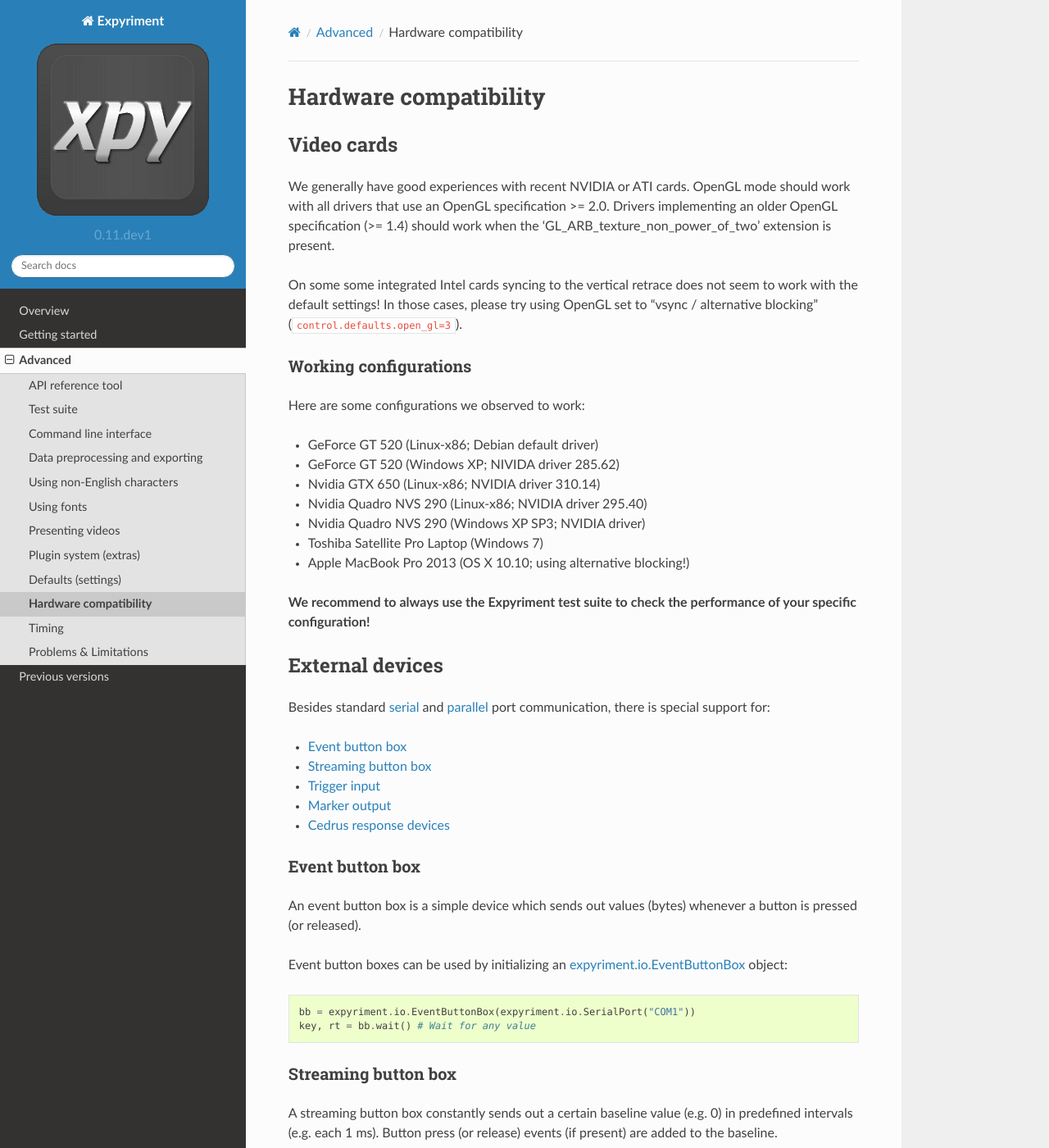
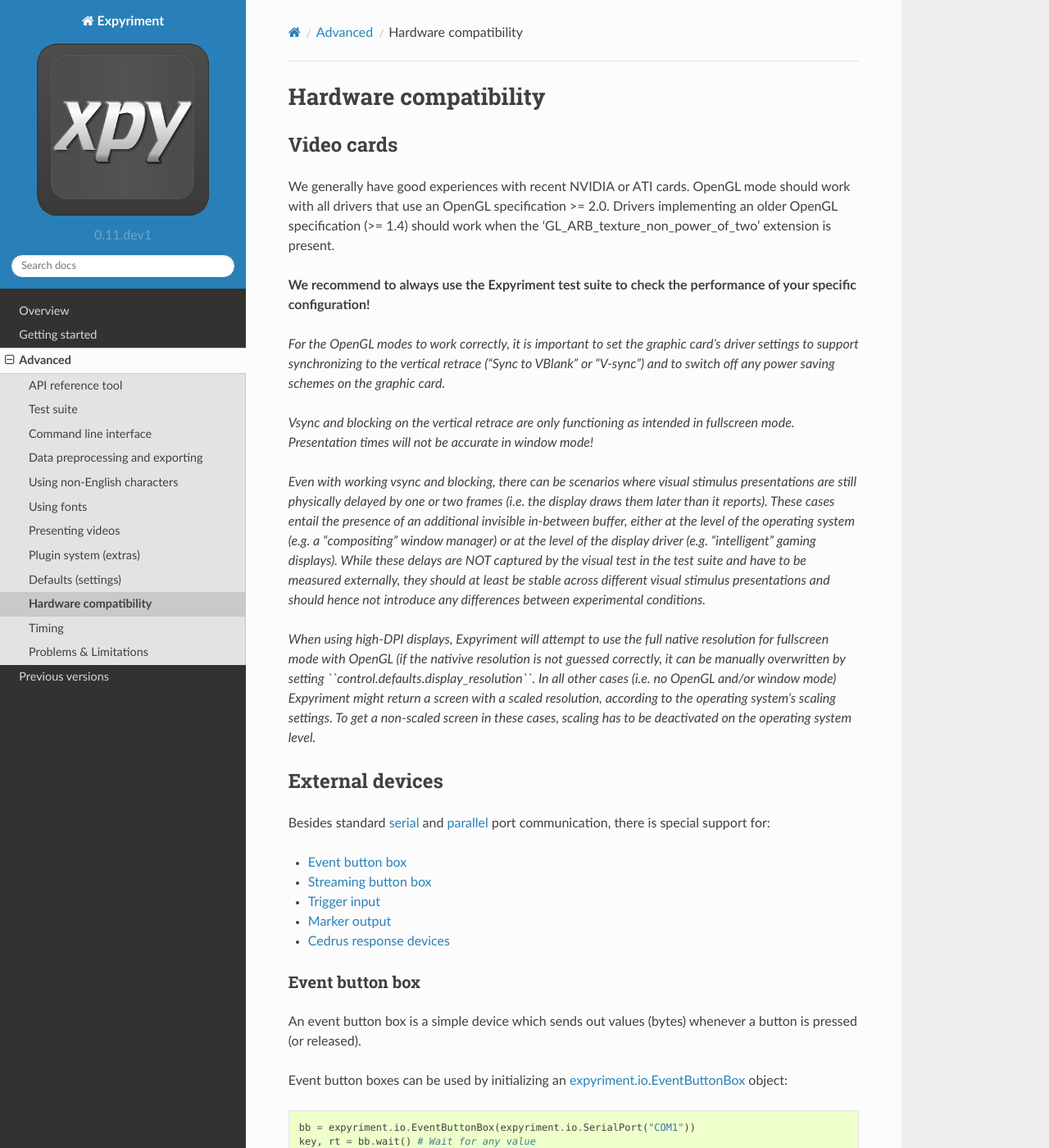
Before and after one commit to expyriment/expyriment, a Sphinx documentation site: the page built from documentation/sphinx/Hardware.rst, in a window 1280 px wide and 1400 px high. Shown: the whole window at 82% size. Built offline with Sphinx 7.4.7 and the Read the Docs theme 2.0.0, drawn with Linux system fonts in a browser that asks for light colours; pages that are not in the unit, such as notebooks, are missing from menus; the version number is read from the project's files by our own code.

```diff
--- a/documentation/sphinx/Hardware.rst
+++ b/documentation/sphinx/Hardware.rst
@@ -8,24 +8,36 @@
 2.0.  Drivers implementing an older OpenGL specification (>= 1.4) should work
 when the 'GL_ARB_texture_non_power_of_two' extension is present.
 
-On some some integrated Intel cards syncing to the vertical retrace does not seem
-to work with the default settings! In those cases, please try using OpenGL set to
-"vsync / alternative blocking" (``control.defaults.open_gl=3``).
-
-Working configurations
-~~~~~~~~~~~~~~~~~~~~~~
-Here are some configurations we observed to work:
-
-* GeForce GT 520 (Linux-x86; Debian default driver)
-* GeForce GT 520 (Windows XP; NIVIDA driver 285.62)
-* Nvidia GTX 650 (Linux-x86; NVIDIA driver 310.14)
-* Nvidia Quadro NVS 290 (Linux-x86; NVIDIA driver 295.40)
-* Nvidia Quadro NVS 290 (Windows XP SP3; NVIDIA driver)
-* Toshiba Satellite Pro Laptop (Windows 7)
-* Apple MacBook Pro 2013 (OS X 10.10; using alternative blocking!)
-
 **We recommend to always use the Expyriment test suite to check the
 performance of your specific configuration!**
+
+*For the OpenGL modes to work correctly, it is important to set the graphic
+card's driver settings to support synchronizing to the vertical retrace ("Sync
+to VBlank" or "V-sync") and to switch off any power saving schemes on the
+graphic card.*
+
+*Vsync and blocking on the vertical retrace are only functioning as intended in
+fullscreen mode. Presentation times will not be accurate in window mode!*
+
+*Even with working vsync and blocking, there can be scenarios where visual
+stimulus presentations are still physically delayed by one or two frames (i.e.
+the display draws them later than it reports). These cases entail the presence
+of an additional invisible in-between buffer, either at the level of the
+operating system (e.g. a "compositing" window manager) or at the level of the
+display driver (e.g. "intelligent" gaming displays). While these delays are
+NOT captured by the visual test in the test suite and have to be measured
+externally, they should at least be stable across different visual stimulus
+presentations and should hence not introduce any differences between
+experimental conditions.*
+
+*When using high-DPI displays, Expyriment will attempt to use the full native
+resolution for fullscreen mode with OpenGL (if the nativive resolution is not
+guessed correctly, it can be manually overwritten by setting
+``control.defaults.display_resolution``. In all other cases (i.e. no OpenGL
+and/or window mode) Expyriment might return a screen with a scaled resolution,
+according to the operating system's scaling settings. To get a non-scaled
+screen in these cases, scaling has to be deactivated on the operating system
+level.*
 
 External devices
 ----------------
--- a/documentation/sphinx/Installation.Android.rst
+++ b/documentation/sphinx/Installation.Android.rst
@@ -51,7 +51,7 @@
 **OpenGL not supported**
 Currently, OpenGL mode is not supported on Android. This will affect the timing
 of visual stimuli as blocking on the vertical retrace is not possible (see also
-`Timing`_). To run a script without OpenGL mode, ``expyriment.control.defaults.open_gl`` needs to be set to ``0``.
+`Timing`_). To run a script without OpenGL mode, ``expyriment.control.defaults.opengl`` needs to be set to ``0``.
 
 **Extras not supported**
 Currently, extras are not supported on Android. This also means that the plugin
```
Also changed, not shown: CHANGES.md (+2 -1 lines), documentation/sphinx/Timing.rst (+8 -8 lines), 9 other files.
